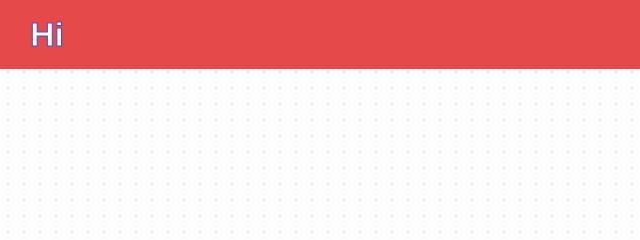
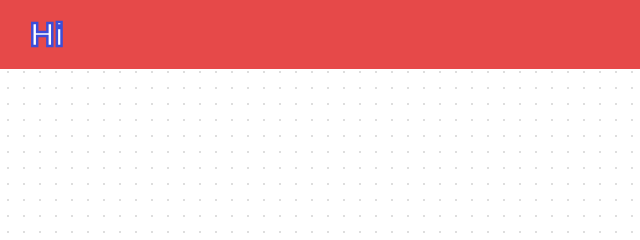
Before and after one commit to Coopter2629/Yeeps-Tools, a plain HTML site: page index.html in a window 1280 px wide. Shown: the top 240 px of the page, 0-640 px from the left. Drawn offline with Linux system fonts and the light colour scheme.

Commit message:
Modify CSS styles for body and text elements
Updated font family and text stroke in CSS.

```diff
--- a/style.css
+++ b/style.css
@@ -13,7 +13,7 @@ html {
 body {
     margin: 0;
     padding: 0;
-    font-family: 'Londrina Solid', sans-serif;
+    font-family: 'Lilita One', sans-serif;
     background-color: #ffffff;
     background-image: radial-gradient(#DEDEDE 1px, transparent 1px);
     background-size: 16px 16px;
@@ -45,7 +45,7 @@ header {
 
 a, p, h1 {
     color: var(--tx);
-    -webkit-text-stroke: 1px var(--ot);
+    -webkit-text-stroke: 2.5px var(--ot);
     font-weight: 900;
     font-size: 34px;
     margin: 0;
```
